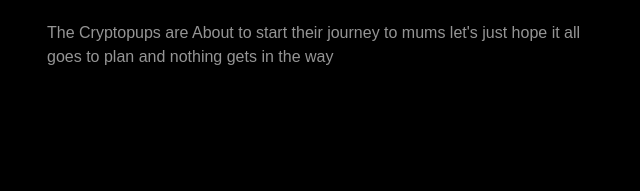
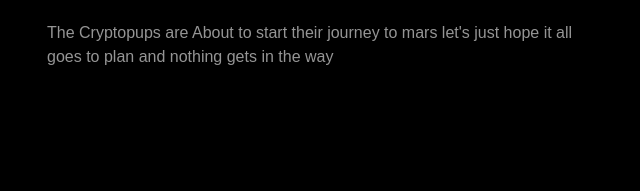
Before and after one commit to McauleeMaddison/NFTMac, a plain HTML site: page index.html in a window 1280 px wide. Shown: the part 942-1133 px from the top of the page, 35-675 px from the left. Drawn offline with nearby package versions, Linux system fonts and the light colour scheme; files that its build step writes are made by us from their sources.

Commit message:
spelling mistake fix

```diff
--- a/index.html
+++ b/index.html
@@ -49,7 +49,7 @@
       <div class="col-12 col-xl-6 text-center text-xl-start">
         <h1 class="display-3">NFTMac</h1>
         <p class="lead display-6 sub-heading-color">Journey To Mars!</p>
-        <p class="my-4"> The Cryptopups are About to start their journey to mums let's just hope it all goes to plan and
+        <p class="my-4"> The Cryptopups are About to start their journey to mars let's just hope it all goes to plan and
           nothing gets in the way</p>
       </div>
       <div class="col-12 col-xl-6">
```
